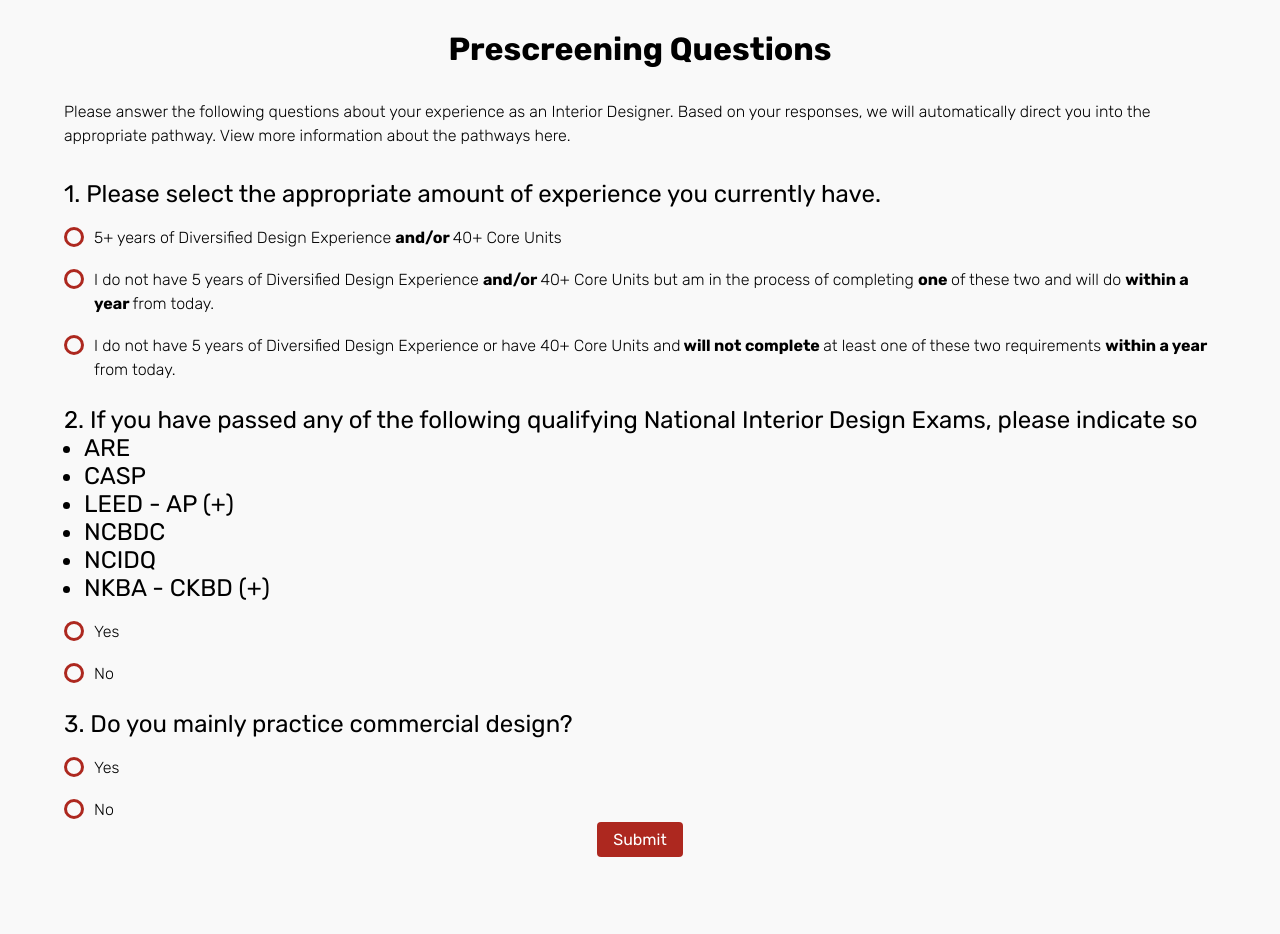
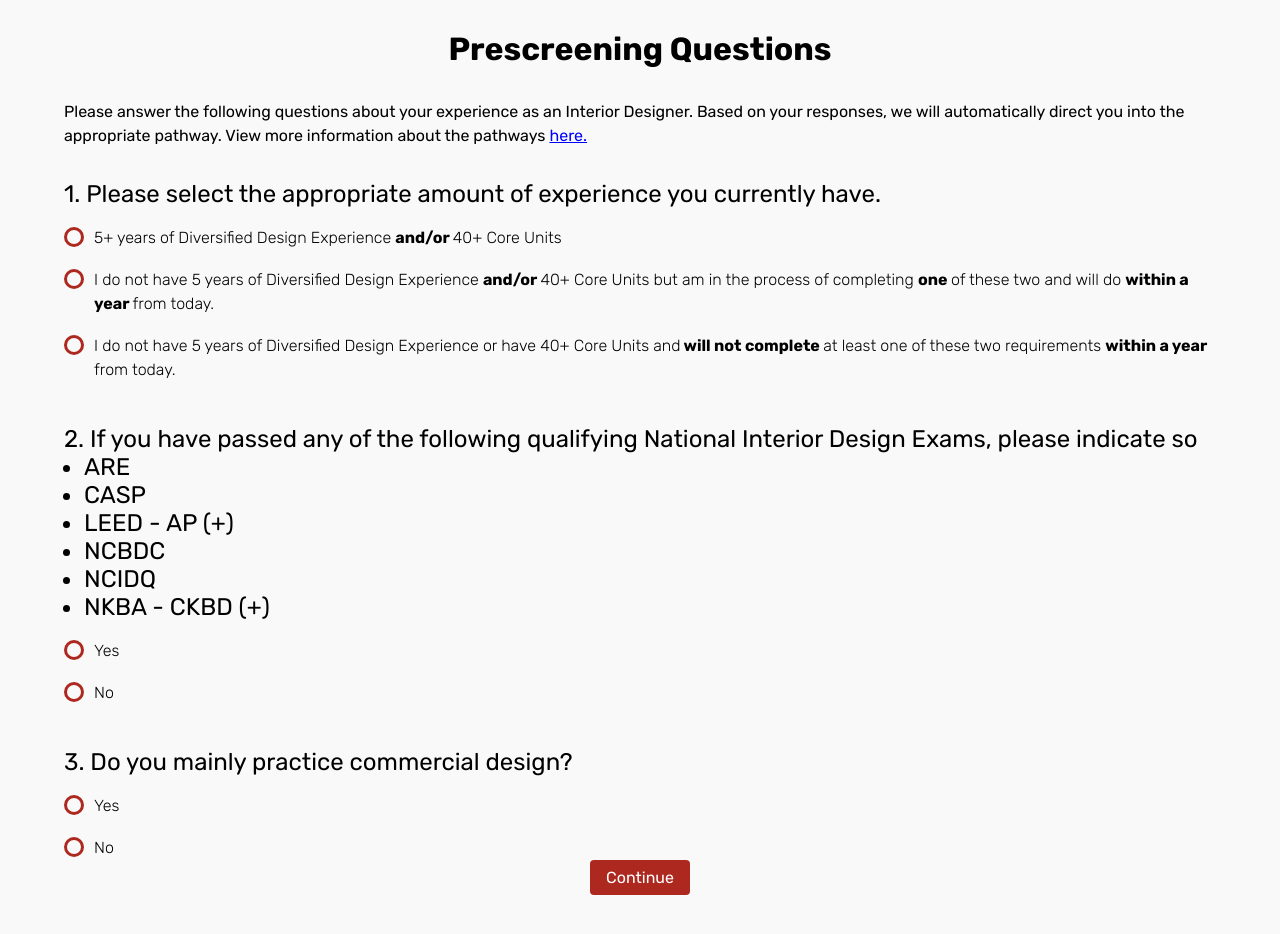
Before and after one commit to TritonSE/CCIDC-Application-Overhaul, a React (Vite) app in the folder frontend/: page /prescreening in a window 1280 px wide. Shown: the part 140-1074 px from the top of the page. Built offline with nearby package versions, Linux system fonts and the light colour scheme.

Commit message:
Implemented requested PR changes

```diff
--- a/frontend/src/components/index.ts
+++ b/frontend/src/components/index.ts
@@ -5,6 +5,6 @@ import { NavBar } from "./NavBar.tsx";
 import { Page } from "./Page.tsx";
 import { Pathway } from "./Pathway.tsx";
 import { PathwayTimeline } from "./PathwayTimeline.tsx";
-import { PrescreeningForm } from "./PrescreeningForm.tsx";
+import { PrescreeningForm } from "../pages/PrescreeningForm.tsx";
 
 export { Page, Button, NavBar, Accordion, Pathway, FAQs, PathwayTimeline, PrescreeningForm };
--- a/frontend/src/pages/Candidates.tsx
+++ b/frontend/src/pages/Candidates.tsx
@@ -5,6 +5,7 @@ import stamp from "../assets/stamp.svg";
 import tseLogo from "../assets/tseLogoVector.svg";
 import { Button, FAQs, Page, Pathway } from "../components/index.ts";
 import styles from "../stylesheets/Candidates.module.css";
+import { NavLink } from "react-router-dom";
 
 export function Candidates() {
   return (
@@ -56,7 +57,9 @@ export function Candidates() {
         standards.
       </p>
       <div className={styles.centeredContainer}>
-        <Button onClick={null}>Apply Now</Button>
+      <NavLink className={styles.navLink} to={"/prescreening"}>
+              <Button onClick={null}>Apply Now</Button>
+      </NavLink>
       </div>
       <div className={styles.textDivider2}>
         <div className={styles.heading}>Pathways to Certification</div>
@@ -104,7 +107,9 @@ export function Candidates() {
       </div>
 
       <div className={styles.centeredContainer}>
-        <Button onClick={null}>Discover Your Ideal Pathway</Button>
+      <NavLink className={styles.navLink} to={"/prescreening"}>
+              <Button onClick={null}>Discover Your Ideal Pathway</Button>
+      </NavLink>
       </div>
 
       <FAQs></FAQs>
--- a/frontend/src/components/PrescreeningForm.tsx
+++ b/frontend/src/pages/PrescreeningForm.tsx
@@ -1,9 +1,9 @@
 import React, { useState } from "react";
-import { useNavigate } from "react-router-dom";
+import { useNavigate, Link } from "react-router-dom";
 
-import buttonStyle from "./Button.module.css";
-import styles from "./PrescreeningForm.module.css";
-import { Page } from "./index.ts";
+import buttonStyle from "../components/Button.module.css";
+import styles from "../stylesheets/PrescreeningForm.module.css";
+import { Page } from "../components/index.ts";
 
 export function PrescreeningForm() {
   // State to manage the selected values for each question
@@ -50,28 +50,26 @@ export function PrescreeningForm() {
       finalPath = pathNQ;
     }
 
-    // setFinalPath(finalPath);
-
     navigate(finalPath);
   };
 
   return (
     <Page>
       <h1 className={styles.title}>Prescreening Questions</h1>
-      <p className={styles.headingtwo}>
+      <p className={styles.body}>
         Please answer the following questions about your experience as an Interior Designer. Based
         on your responses, we will automatically direct you into the appropriate pathway. View more
-        information about the pathways here.
+        information about the pathways <Link to="/" className={styles.blueLink}>here.</Link>
       </p>
 
       <form onSubmit={handleFormSubmit} id="form1">
         {/* Question 1 */}
-        <div>
+        <div className="QuestionOne">
           <p className={styles.question}>
             1. Please select the appropriate amount of experience you currently have.
           </p>
 
-          <br></br>
+          <br />
 
           <input
             type="radio"
@@ -89,7 +87,7 @@ export function PrescreeningForm() {
             </p>
           </label>
 
-          <br></br>
+          <br />
 
           <input
             type="radio"
@@ -109,7 +107,7 @@ export function PrescreeningForm() {
             </p>
           </label>
 
-          <br></br>
+          <br />
 
           <input
             type="radio"
@@ -130,8 +128,10 @@ export function PrescreeningForm() {
           </label>
         </div>
 
+        <br />
+
         {/* Question 2 */}
-        <div>
+        <div className="QuestionTwo">
           <p className={styles.question}>
             2. If you have passed any of the following qualifying National Interior Design Exams,
             please indicate so
@@ -145,7 +145,7 @@ export function PrescreeningForm() {
             </ul>
           </p>
 
-          <br></br>
+          <br />
 
           <input
             type="radio"
@@ -161,7 +161,7 @@ export function PrescreeningForm() {
             Yes
           </label>
 
-          <br></br>
+          <br />
 
           <input
             type="radio"
@@ -178,11 +178,13 @@ export function PrescreeningForm() {
           </label>
         </div>
 
+        <br />
+
         {/* Question 3 */}
-        <div>
+        <div className="QuestionThree">
           <p className={styles.question}>3. Do you mainly practice commercial design?</p>
 
-          <br></br>
+          <br />
 
           <input
             type="radio"
@@ -198,7 +200,7 @@ export function PrescreeningForm() {
             Yes
           </label>
 
-          <br></br>
+          <br />
 
           <input
             type="radio"
@@ -216,12 +218,10 @@ export function PrescreeningForm() {
 
         <div className={styles.centeredContainer}>
           <button className={buttonStyle.button} type="submit" form="form1" value="Submit">
-            Submit
+            Continue
           </button>
         </div>
       </form>
     </Page>
   );
 }
-
-export default PrescreeningForm;
--- a/frontend/src/stylesheets/Candidates.module.css
+++ b/frontend/src/stylesheets/Candidates.module.css
@@ -186,3 +186,8 @@ a {
 .lightBlue {
   color: rgba(66, 139, 205, 1);
 }
+
+.navLink {
+  text-decoration: none;
+  color: var(--color-text-primary);
+}
--- a/frontend/src/components/PrescreeningForm.module.css
+++ b/frontend/src/stylesheets/PrescreeningForm.module.css
@@ -70,3 +70,7 @@ input[type="radio"]:checked:before {
   display: flex;
   justify-self: center;
 }
+
+.blueLink {
+  color: blue;
+}
```
